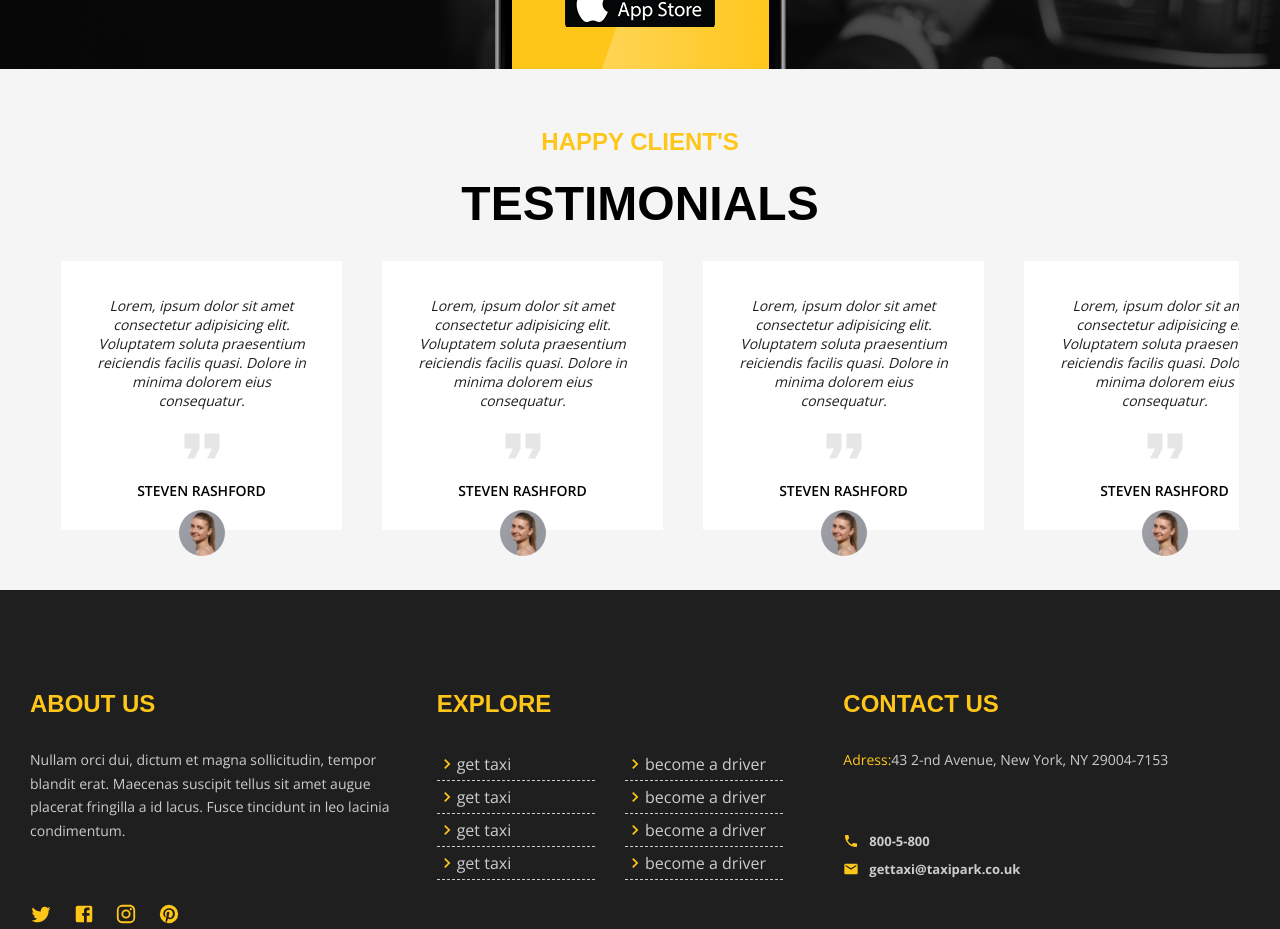
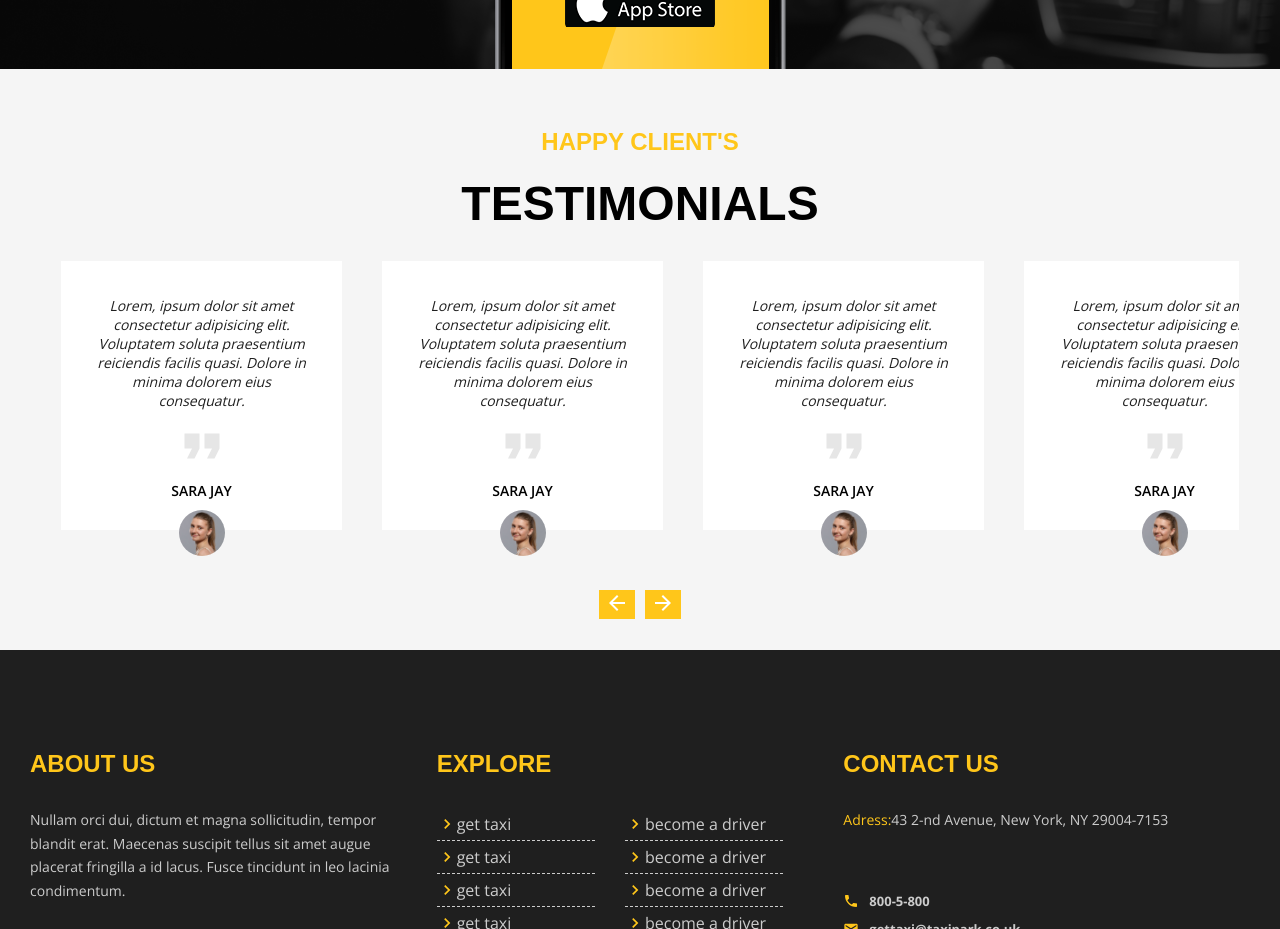
Before and after one commit to oguz-kara/transport-app, a Next.js app: page / in a window 1280 px wide. Shown: the part 2980-3909 px from the top of the page. Built offline with nearby package versions, Linux system fonts and the light colour scheme; a web font is replaced by a local one.

Commit message:
testimonials section javascript code on the way

```diff
--- a/components/testimonials-section.js
+++ b/components/testimonials-section.js
@@ -1,9 +1,58 @@
 import styles from "../styles/testimonials-section.module.scss";
-import { FormatQuote } from "@material-ui/icons";
+import { FormatQuote, ArrowBack, ArrowForward } from "@material-ui/icons";
+import { useRef, useEffect, useState } from "react";
 import Image from "next/image";
 import Text from "./text";
 
+const data = [
+  {
+    id: 1,
+    author: "Sara Jay",
+    comment:
+      "Lorem, ipsum dolor sit amet consectetur adipisicing elit. Voluptatem soluta praesentium reiciendis facilis quasi. Dolore in minima dolorem eius consequatur.",
+    src: "/assets/images/_client-1.jpg",
+  },
+  {
+    id: 2,
+    author: "Sara Jay",
+    comment:
+      "Lorem, ipsum dolor sit amet consectetur adipisicing elit. Voluptatem soluta praesentium reiciendis facilis quasi. Dolore in minima dolorem eius consequatur.",
+    src: "/assets/images/_client-1.jpg",
+  },
+  {
+    id: 3,
+    author: "Sara Jay",
+    comment:
+      "Lorem, ipsum dolor sit amet consectetur adipisicing elit. Voluptatem soluta praesentium reiciendis facilis quasi. Dolore in minima dolorem eius consequatur.",
+    src: "/assets/images/_client-1.jpg",
+  },
+  {
+    id: 4,
+    author: "Sara Jay",
+    comment:
+      "Lorem, ipsum dolor sit amet consectetur adipisicing elit. Voluptatem soluta praesentium reiciendis facilis quasi. Dolore in minima dolorem eius consequatur.",
+    src: "/assets/images/_client-1.jpg",
+  },
+  {
+    id: 5,
+    author: "Sara Jay",
+    comment:
+      "Lorem, ipsum dolor sit amet consectetur adipisicing elit. Voluptatem soluta praesentium reiciendis facilis quasi. Dolore in minima dolorem eius consequatur.",
+    src: "/assets/images/_client-1.jpg",
+  },
+];
+
 export default function TestimonialsSection() {
+  const testimonialsConEl = useRef(null);
+  const testimonialEl = useRef(null);
+
+  const handleClick = (direction) => {
+    console.log(testimonialsConEl.current.getBoundingClientRect());
+    if (direction === "left") {
+      testimonialsConEl.current.style.transform = `translateX(-281px)`;
+    }
+  };
+
   return (
     <div className={styles.container}>
       <div className={styles.header}>
@@ -12,83 +61,30 @@ export default function TestimonialsSection() {
           testimonials
         </Text>
       </div>
-      <div className={styles.testimonials}>
-        <div className={styles.testimonial}>
-          <div className={styles.comment}>
-            Lorem, ipsum dolor sit amet consectetur adipisicing elit. Voluptatem
-            soluta praesentium reiciendis facilis quasi. Dolore in minima
-            dolorem eius consequatur.
-          </div>
-          <div className={styles.quote}>
-            <FormatQuote style={{ fontSize: 60, color: "#e6e6e6" }} />{" "}
-            <div className={styles.author}>steven rashford</div>
-            <div className={styles.avatar}>
-              <Image
-                width={46}
-                height={46}
-                src="/assets/images/_client-1.jpg"
-                alt="avatar"
-              />
+      <div className={styles.testimonials} ref={testimonialsConEl}>
+        {data.map((item, index) => (
+          <div key={index} className={styles.testimonial} ref={testimonialEl}>
+            <div className={styles.comment}>{item.comment}</div>
+            <div className={styles.quote}>
+              <FormatQuote style={{ fontSize: 60, color: "#e6e6e6" }} />{" "}
+              <div className={styles.author}>{item.author}</div>
+              <div className={styles.avatar}>
+                <Image width={46} height={46} src={item.src} alt="avatar" />
+              </div>
             </div>
           </div>
-        </div>
-        <div className={styles.testimonial}>
-          <div className={styles.comment}>
-            Lorem, ipsum dolor sit amet consectetur adipisicing elit. Voluptatem
-            soluta praesentium reiciendis facilis quasi. Dolore in minima
-            dolorem eius consequatur.
-          </div>
-          <div className={styles.quote}>
-            <FormatQuote style={{ fontSize: 60, color: "#e6e6e6" }} />{" "}
-            <div className={styles.author}>steven rashford</div>
-            <div className={styles.avatar}>
-              <Image
-                width={46}
-                height={46}
-                src="/assets/images/_client-1.jpg"
-                alt="avatar"
-              />
-            </div>
-          </div>
-        </div>
-        <div className={styles.testimonial}>
-          <div className={styles.comment}>
-            Lorem, ipsum dolor sit amet consectetur adipisicing elit. Voluptatem
-            soluta praesentium reiciendis facilis quasi. Dolore in minima
-            dolorem eius consequatur.
-          </div>
-          <div className={styles.quote}>
-            <FormatQuote style={{ fontSize: 60, color: "#e6e6e6" }} />{" "}
-            <div className={styles.author}>steven rashford</div>
-            <div className={styles.avatar}>
-              <Image
-                width={46}
-                height={46}
-                src="/assets/images/_client-1.jpg"
-                alt="avatar"
-              />
-            </div>
-          </div>
-        </div>
-        <div className={styles.testimonial}>
-          <div className={styles.comment}>
-            Lorem, ipsum dolor sit amet consectetur adipisicing elit. Voluptatem
-            soluta praesentium reiciendis facilis quasi. Dolore in minima
-            dolorem eius consequatur.
-          </div>
-          <div className={styles.quote}>
-            <FormatQuote style={{ fontSize: 60, color: "#e6e6e6" }} />{" "}
-            <div className={styles.author}>steven rashford</div>
-            <div className={styles.avatar}>
-              <Image
-                width={46}
-                height={46}
-                src="/assets/images/_client-1.jpg"
-                alt="avatar"
-              />
-            </div>
-          </div>
-        </div>
+        ))}
+      </div>
+      <div className={styles.actions}>
+        <button className={styles.back} onClick={(e) => handleClick("left")}>
+          <ArrowBack />
+        </button>
+        <button
+          className={styles.forward}
+          onClick={(e) => handleClick("right")}
+        >
+          <ArrowForward />
+        </button>
       </div>
     </div>
   );
--- a/styles/globals.css
+++ b/styles/globals.css
@@ -17,7 +17,7 @@ body {
   padding: 0;
   margin: 0;
   font-family: 'Open Sans', sans-serif;
-
+  overflow-x: hidden;
 }
 
 a {
--- a/styles/testimonials-section.module.scss
+++ b/styles/testimonials-section.module.scss
@@ -1,12 +1,19 @@
 .container {
-  padding: 0 41px;
+  padding: 0 41px 30px 41px;
   font-family: "Open Sans";
   .header {
   }
 
   .testimonials {
     display: flex;
+    transition: transform 1s ease;
     overflow-x: auto;
+    -ms-overflow-style: none; /* IE and Edge */
+    scrollbar-width: none; /* Firefox */
+    &::-webkit-scrollbar {
+      display: none;
+    }
+    scroll-behavior: smooth;
     .testimonial {
       position: relative;
       background-color: #fff;
@@ -45,4 +52,18 @@
       }
     }
   }
+  .actions {
+    text-align: center;
+    button {
+      margin: 0 5px;
+      background-color: #ffc61a;
+      color: #fff;
+      border: none;
+      transition: background 250ms ease-in-out;
+
+      &:hover {
+        background-color: #1f1f1f;
+      }
+    }
+  }
 }
```
Also changed, not shown: 1 other file (tests, documents, lock files or other folders).
